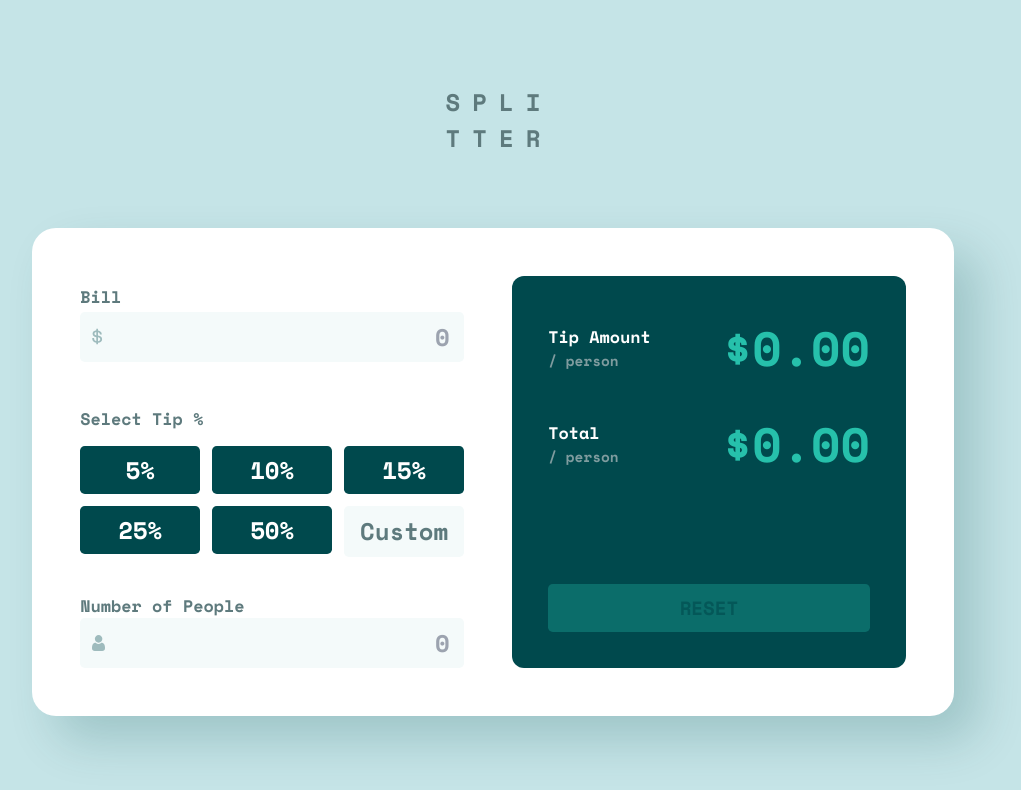
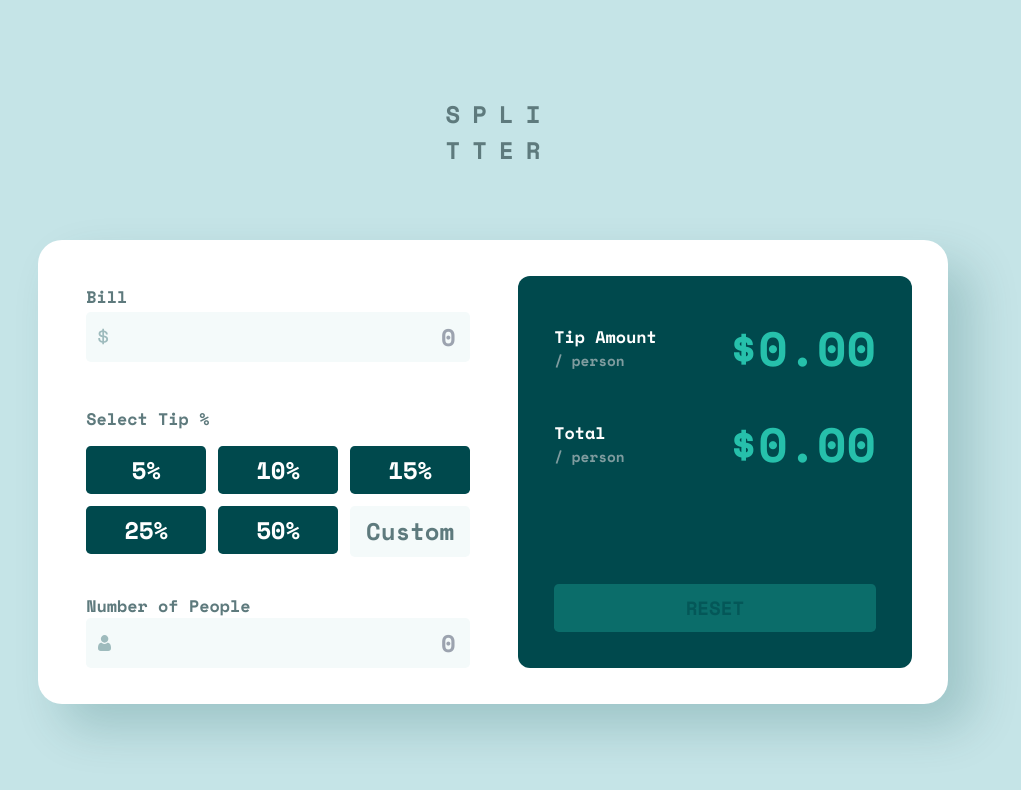
Before and after one commit to guamtsgh/tip-calculator-app, a React (Vite) app: page / in a window 1280 px wide. Shown: the top 790 px of the page, without its empty margins (147-1168 px from the left). Built offline with nearby package versions, Linux system fonts and the light colour scheme.

Commit message:
fix(css): change padding of calBox

```diff
--- a/src/App.css
+++ b/src/App.css
@@ -56,7 +56,7 @@
 
 #calBox {
   background-color: var(--calBoxBg);
-  padding: 2rem;
+  padding: 1.5rem 1.5rem 1.5rem 2rem;
   border-radius: 1rem;
   box-shadow: 1rem 1rem 2rem var(--shadowed);
   flex-wrap: wrap;
--- a/src/index.css
+++ b/src/index.css
@@ -22,7 +22,6 @@ html {
   font-weight: 700;
   font-family: "Space Mono", monospace;
   background-color: hsl(185, 41%, 84%);
-  /* background-color: var(--bg); */
 }
 
 * {
```
